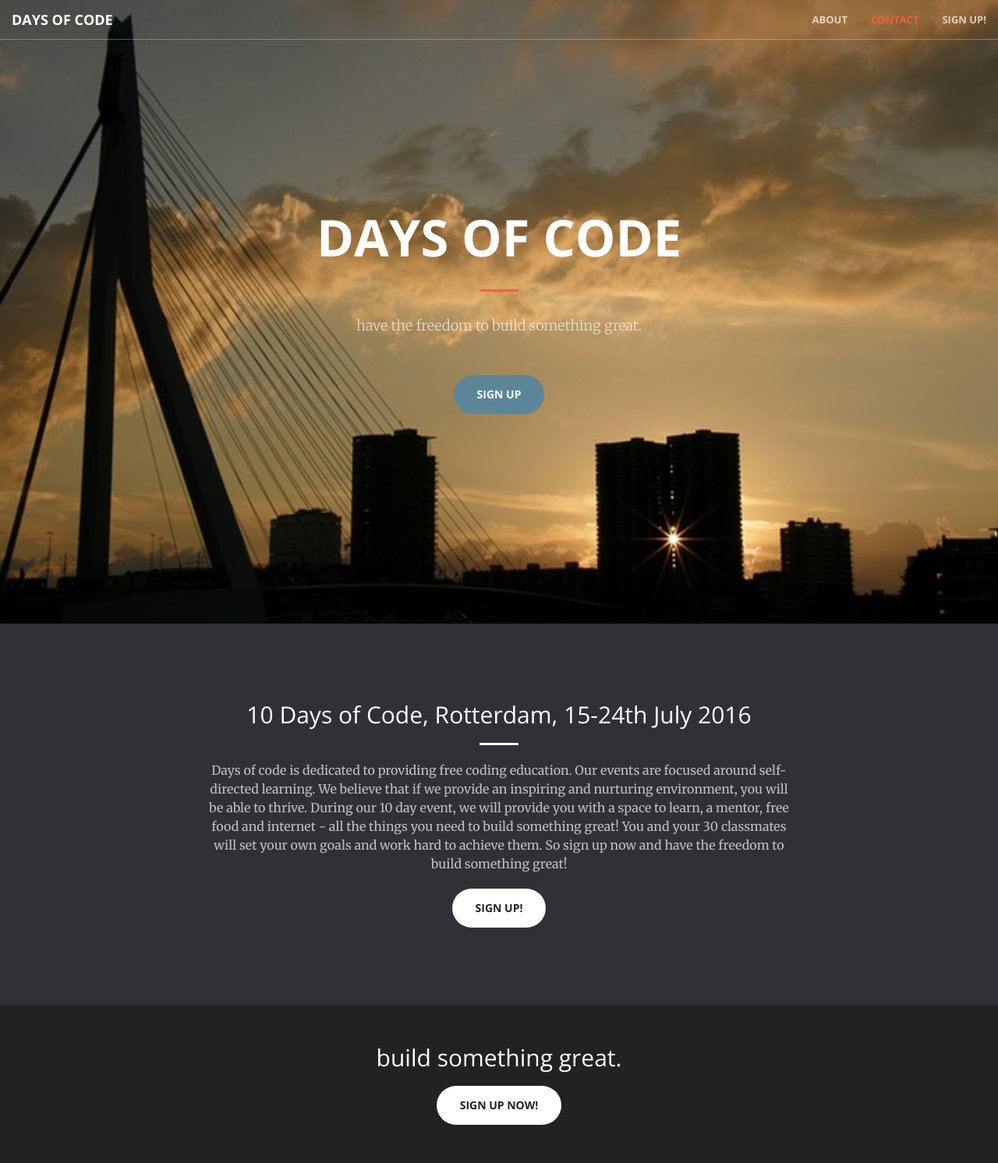
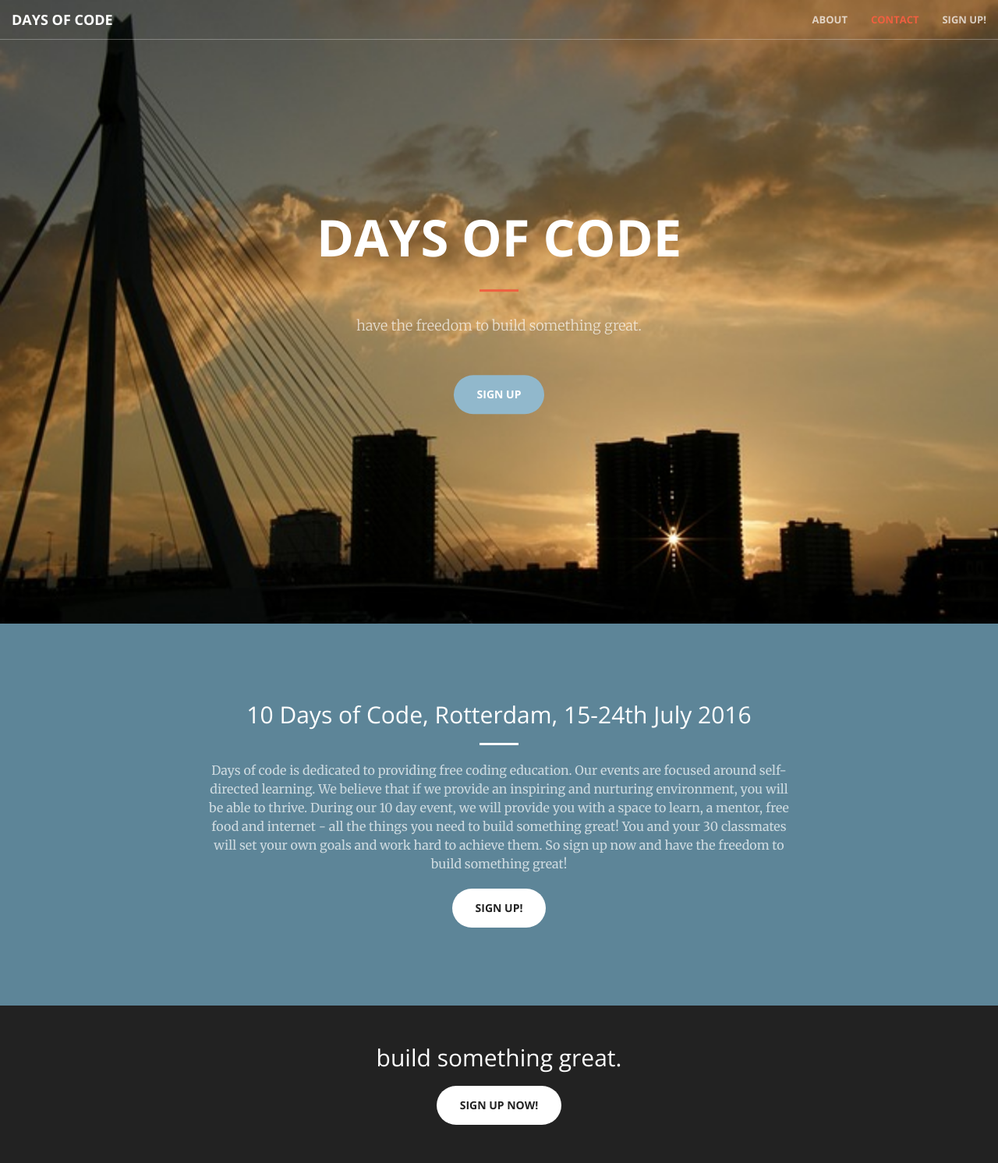
Before and after one commit to abbeywaldron/daysofcode, a PHP site: page /main.html in a window 1280 px wide. Shown: the top 1492 px of the page at 78% size. Run offline with PHP 8.4, Linux system fonts and the light colour scheme.

Commit message:
start changing colours

```diff
--- a/css/creative.css
+++ b/css/creative.css
@@ -59,7 +59,8 @@ p {
 
 .bg-primary {
    # background-color: #f05f40;
- background-color: #303136;
+# background-color: #303136;
+  background-color: #5d8598;
 }
 
 .bg-dark {
@@ -393,9 +394,9 @@ fieldset[disabled] .btn-default.active {
 
 .btn-primary {
     /*border-color: #f05f40;*/
-    border-color: #5d8598;
+    border-color: #91b8cc;
     color: #fff;
-    background-color: #5d8598;
+    background-color: #91b8cc;
     /*background-color: #f05f40;*/
     -webkit-transition: all .35s;
     -moz-transition: all .35s;
```
